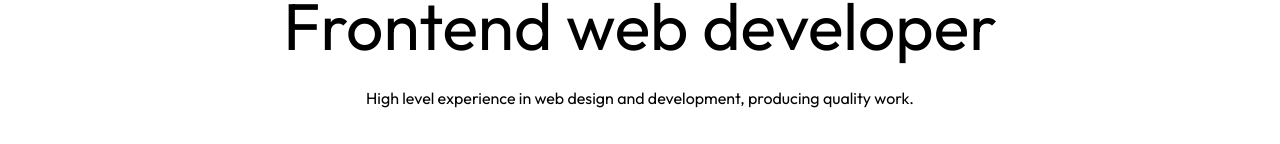
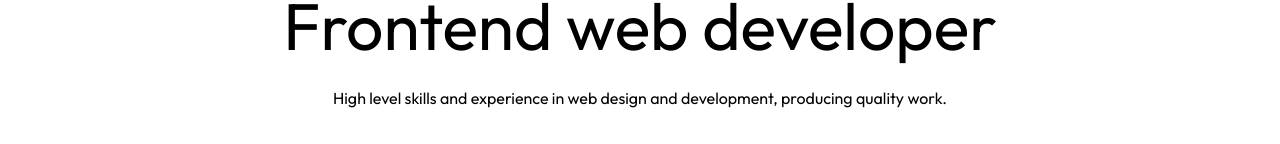
Before and after one commit to Hadayetullah/portfolio-v2, a Next.js app: page / in a window 1280 px wide. Shown: the part 413-557 px from the top of the page. Built offline with nearby package versions, Linux system fonts and the light colour scheme; a web font is replaced by a local one.

Commit message:
Update Header section

```diff
--- a/app/components/Header.tsx
+++ b/app/components/Header.tsx
@@ -46,7 +46,7 @@ const Header = (props: Props) => {
             transition={{ duration: 0.6, delay: 0.7 }}
             className='font-ovo mx-auto max-w-2xl'
         >
-            High level experience in web design and development, producing quality work.
+            High level skills and experience in web design and development, producing quality work.
         </motion.p>
 
         <div className='flex flex-col sm:flex-row items-center gap-4 mt-4'>
@@ -56,10 +56,10 @@ const Header = (props: Props) => {
                 transition={{ duration: 0.6, delay: 1 }}
                 href="#contact"
                 className='px-10 py-3 flex items-center gap-2 border border-white rounded-full
-                bg-black text-white dark:bg-transparent'
+                bg-black text-white dark:bg-transparent group'
             >
                 Contact me
-                <Image src={assets.right_arrow_white} alt='' className='w-4' />
+                <Image src={assets.right_arrow_white} alt='' className='w-4 duration-300 group-hover:translate-x-[2px]' />
             </motion.a>
 
             <motion.a
```
